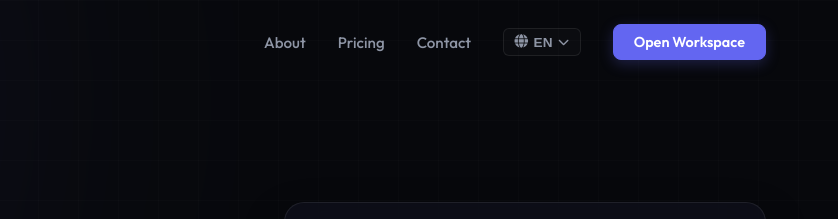
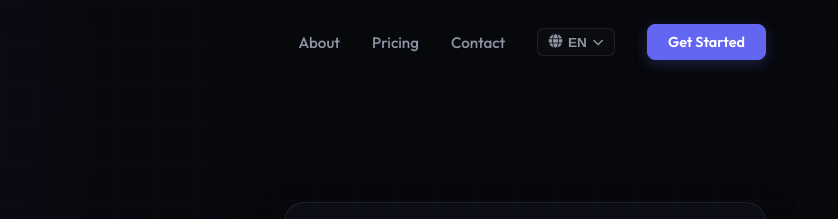
Before and after one commit to slitach/mathpixo, a website: page public/index.html in a window 1280 px wide. Shown: the top 219 px of the page, 442-1280 px from the left. Drawn offline with Linux system fonts and the light colour scheme.

Commit message:
Change homepage header CTA button to 'Get Started'

```diff
--- a/public/index.html
+++ b/public/index.html
@@ -391,7 +391,7 @@
                 </div>
             </div>
 
-            <a href="workspace.html" class="btn-launch-app" data-i18n="open_workspace">Open Workspace</a>
+            <a href="workspace.html" class="btn-launch-app" data-i18n="get_started">Get Started</a>
         </nav>
     </header>
 
```
